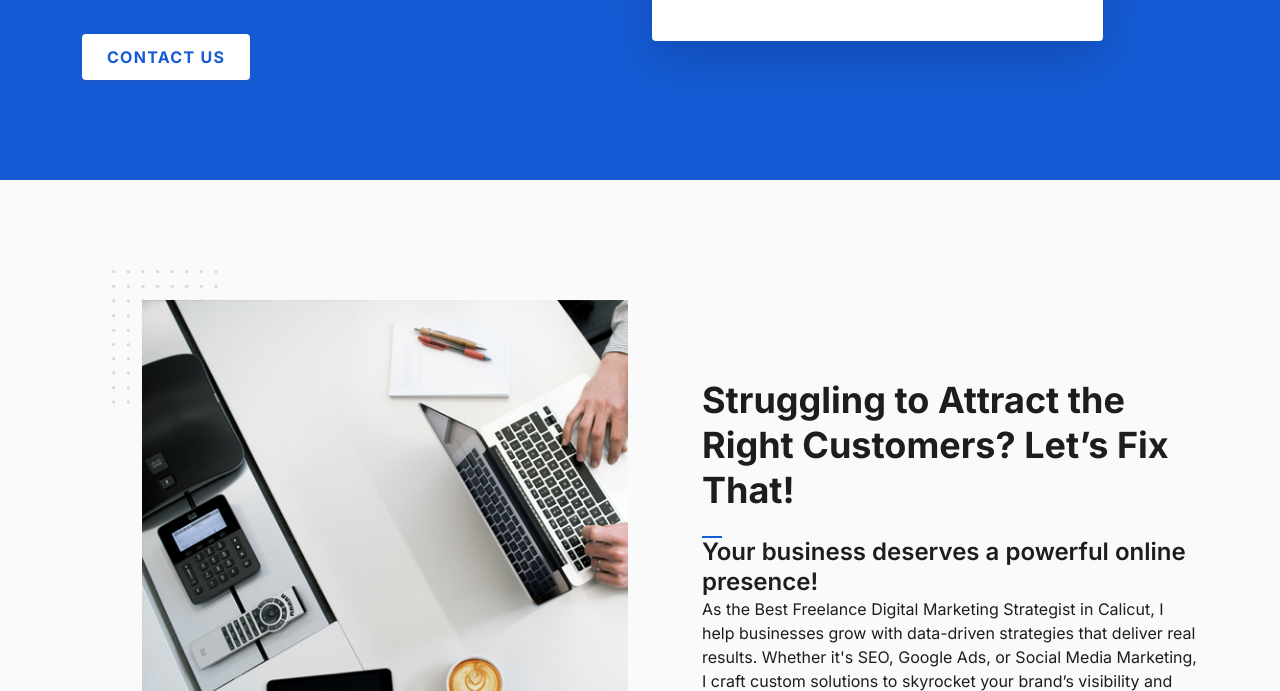
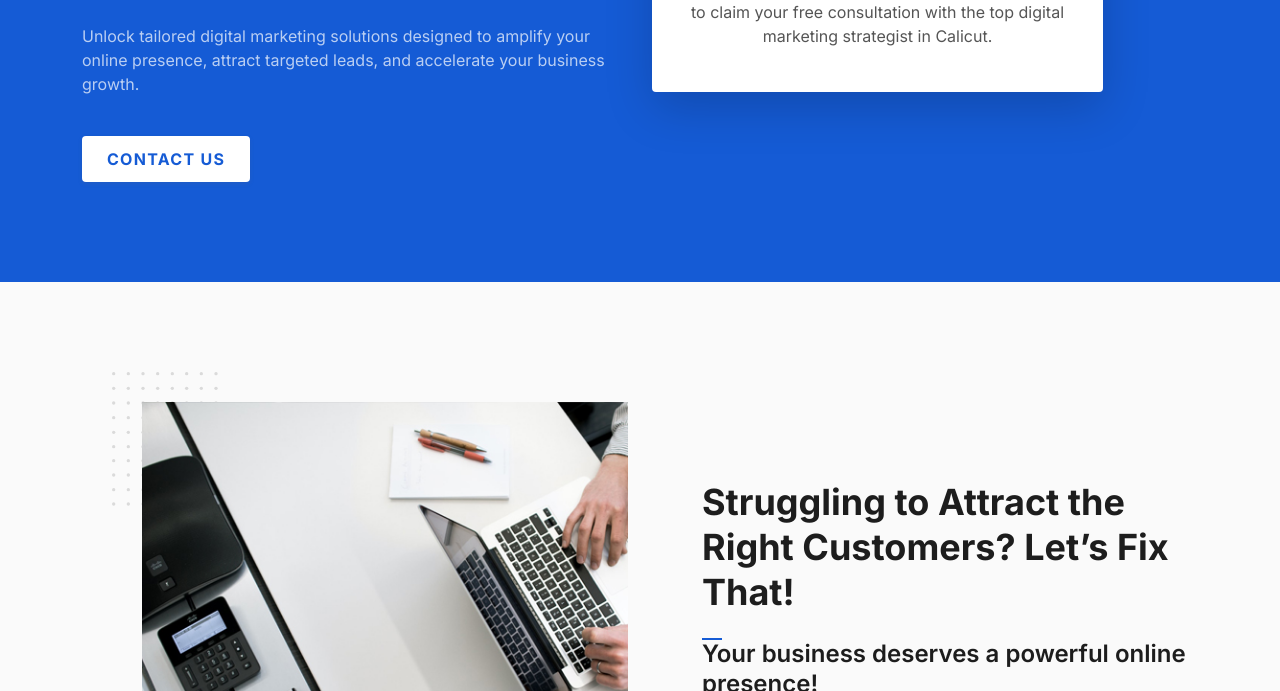
Before and after one commit to Athulya-Rajan/Freelance-Digital-marketing-strategist, a plain HTML site: page index.html in a window 1280 px wide. Shown: the part 409-1100 px from the top of the page. Drawn offline with Linux system fonts and the light colour scheme; a script that the page names is missing.

Commit message:
Update index.html

```diff
--- a/index.html
+++ b/index.html
@@ -148,7 +148,7 @@
             <h1>Dominate Your Market with Proven Digital Marketing Strategies!</h1>
             <p>
               Get More Leads | Boost Sales | Build Your Brand
-            </p>
+            </p> <p> Unlock tailored digital marketing solutions designed to amplify your online presence, attract targeted leads, and accelerate your business growth. </p>
             <div class="button">
               <a href="javascript:void(0)" class="btn primary-btn">Contact Us</a>
           <!---    <a href="https://www.facebook.com/reel/957949556207980"
```
